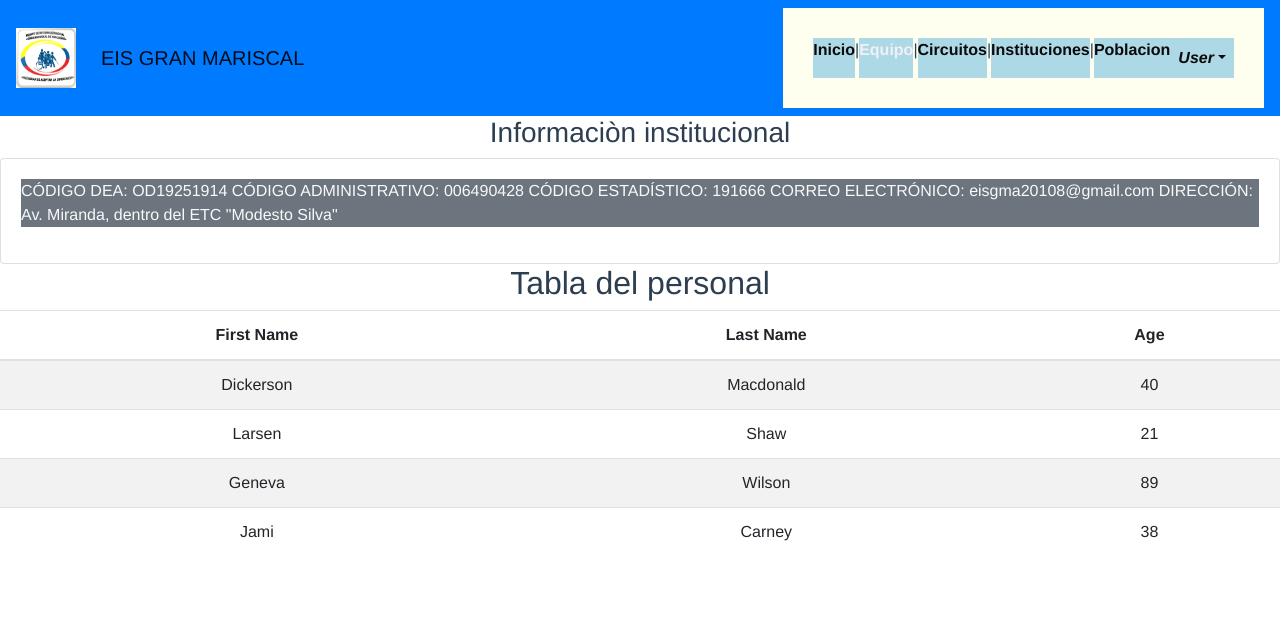
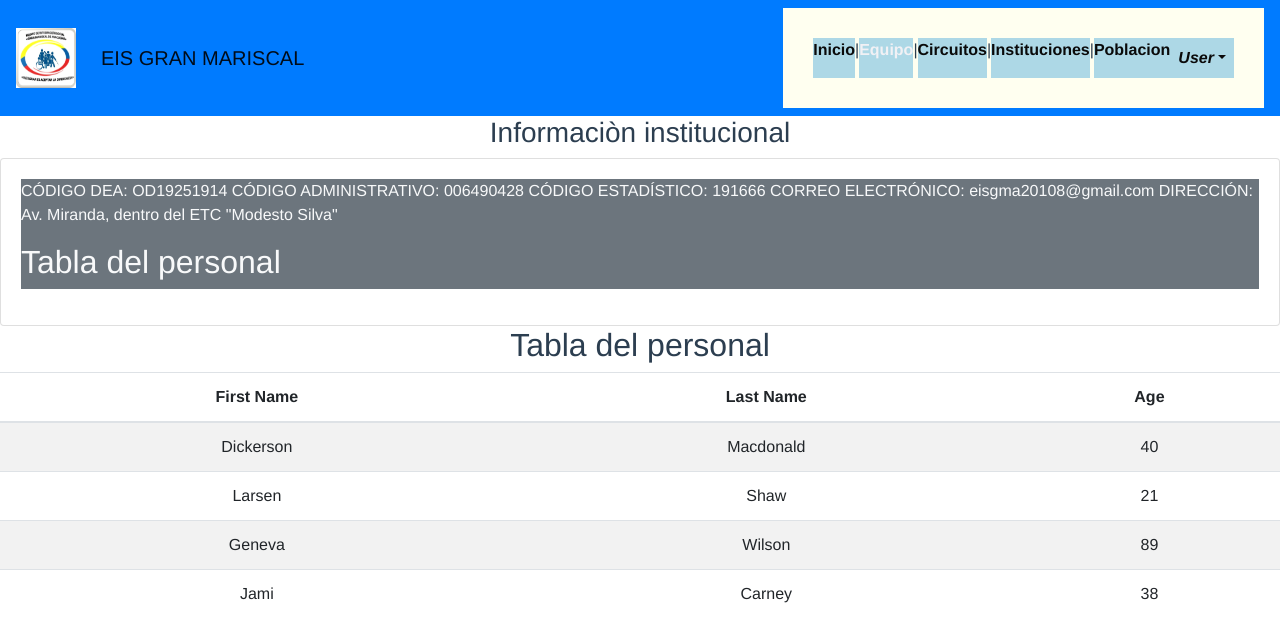
Before and after one commit to ignaciogonzalezvegas/proyecto-equipo, a Vue app: page /equipo in a window 1280 px wide. Shown: the top 642 px of the page. Built offline with nearby package versions, Linux system fonts and the light colour scheme.

Commit message:
cambios 26042021

```diff
--- a/src/views/Equipo.vue
+++ b/src/views/Equipo.vue
@@ -11,6 +11,10 @@
           CORREO ELECTRÓNICO: eisgma20108@gmail.com
           DIRECCIÓN: Av. Miranda, dentro del ETC "Modesto Silva"
         </p>
+
+<h2>Tabla del personal</h2>
+    <b-table striped hover :items="items" :fields="fields"></b-table>
+
       </div>
     </b-card>
 
@@ -32,6 +36,8 @@ export default {
     PersonalInformacion,
   },
 };
+
+
 </script>
 
 Equipodatos
```
